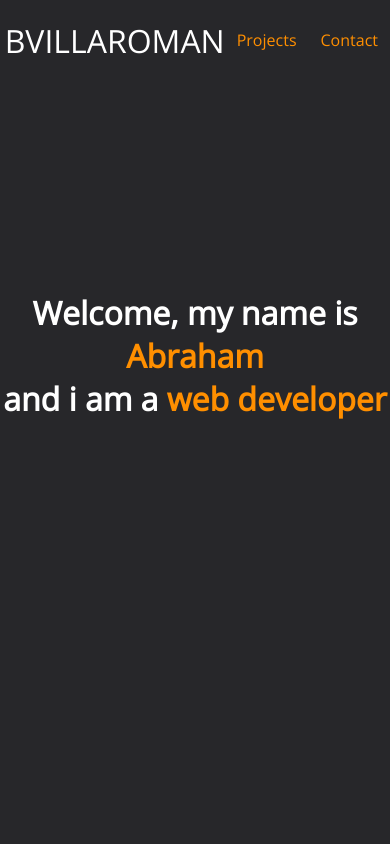
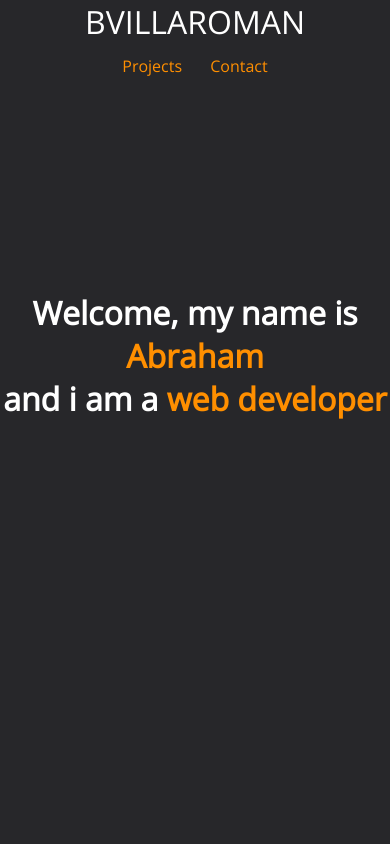
Before and after one commit to csc473s2019-webdev/hw3-p4-personal-portfolio-practice-with-html-css-bvillaroman, a plain HTML site: page index.html in a window 390 px wide. Shown: the top 844 px of the page. Drawn offline with nearby package versions, Linux system fonts and the light colour scheme.

Commit message:
added media query

```diff
--- a/stylesheet.css
+++ b/stylesheet.css
@@ -103,3 +103,19 @@ html, body {
 .intro-headers h1 span {
   color: #ff8f00;
 }
+@media only screen and (max-width: 650px) {
+  .navbar {
+    display: block;
+    text-align: center;
+    height: 6rem;
+  }
+  .center-logo {
+    width: 100%;
+    margin: 0 auto;
+  }
+  .navItems {
+    display: inline-block;
+    width: 100%;
+    margin: 0 auto;
+  }
+}
```
